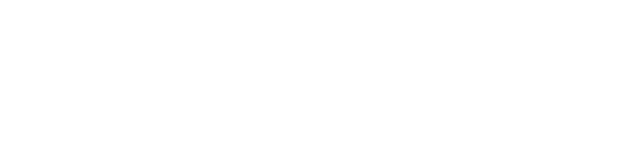
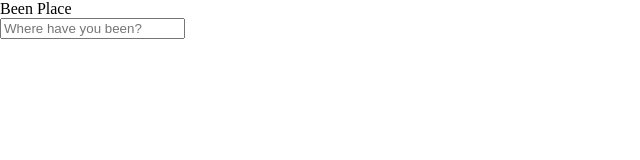
Before and after one commit to seungjun-dev/been-place, a plain HTML site: page index.html in a window 1280 px wide. Shown: the whole page, without its empty margins (0-640 px from the left). Drawn offline with Linux system fonts and the light colour scheme.

Commit message:
Index Template

```diff
--- a/index.html
+++ b/index.html
@@ -2,5 +2,16 @@
 <html style="height:100%;">
 <head>
     <meta charset="UTF-8"/>
+    <meta http-equiv="X-UA-Compatible" content="IE=edge"/>
+    <meta name="viewport" content="width=device-width, initial-scale=1.0, maximum-scale=1.0, minimum-scale=1.0, user-scalable=no"/>
+    <title>Been Place</title>
 </head>
+<body style="height:100%;margin:0px;">
+    <div id="topNav">
+        <span id="title">Been Place</span>
+    </div>
+    <div class="search">
+        <input id="searchInput" type="text" placeholder="Where have you been?"/>
+    </div>
+</body>
 </html>
```
